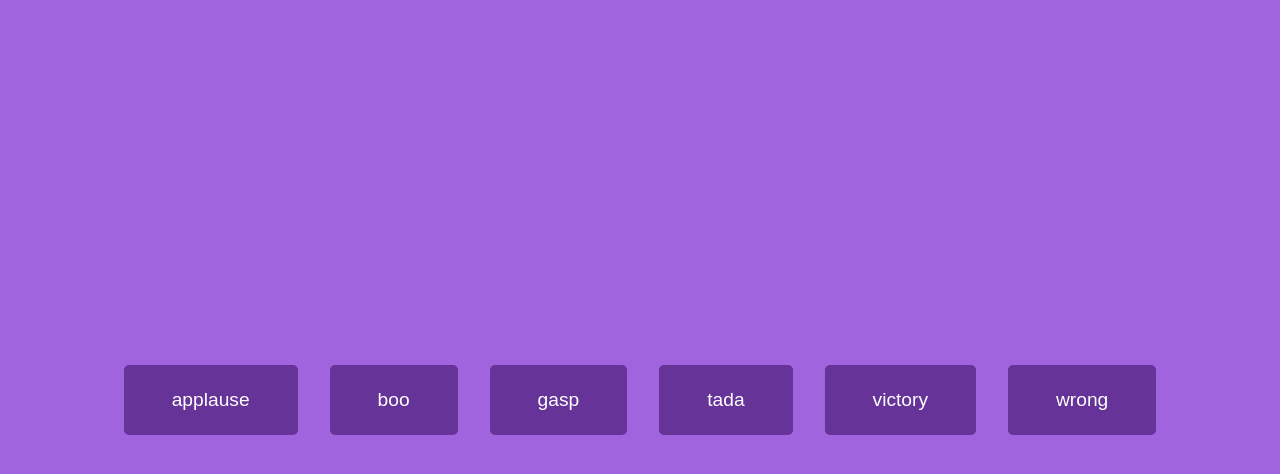
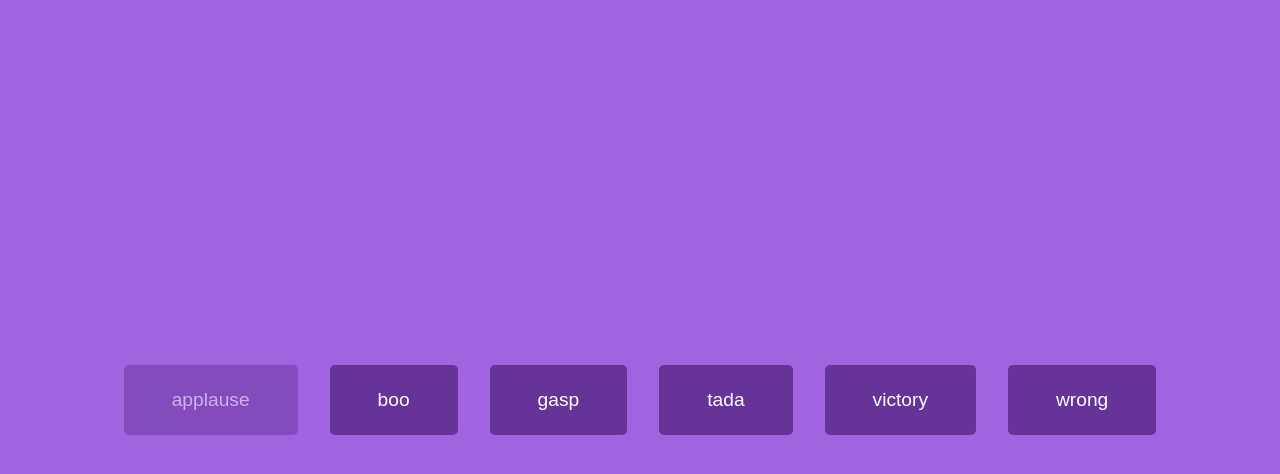
Before and after one commit to BenjaminMoua247/Benjamin_inc, a plain HTML site: page sounds.html in a window 1280 px wide. In both pictures the pointer is over the button "applause". Drawn offline with Linux system fonts and the light colour scheme.

Commit message:
Fri, Mar 17, 2023, 5:04 PM +00:00

```diff
--- a/css/sounds.css
+++ b/css/sounds.css
@@ -20,6 +20,8 @@ body {
     margin: 1rem;
     padding: 1.5rem 3rem;
     font-size: 1.2rem;
+}
 
-
+.btn:hover {
+    opacity: 0.5;
 }
```
